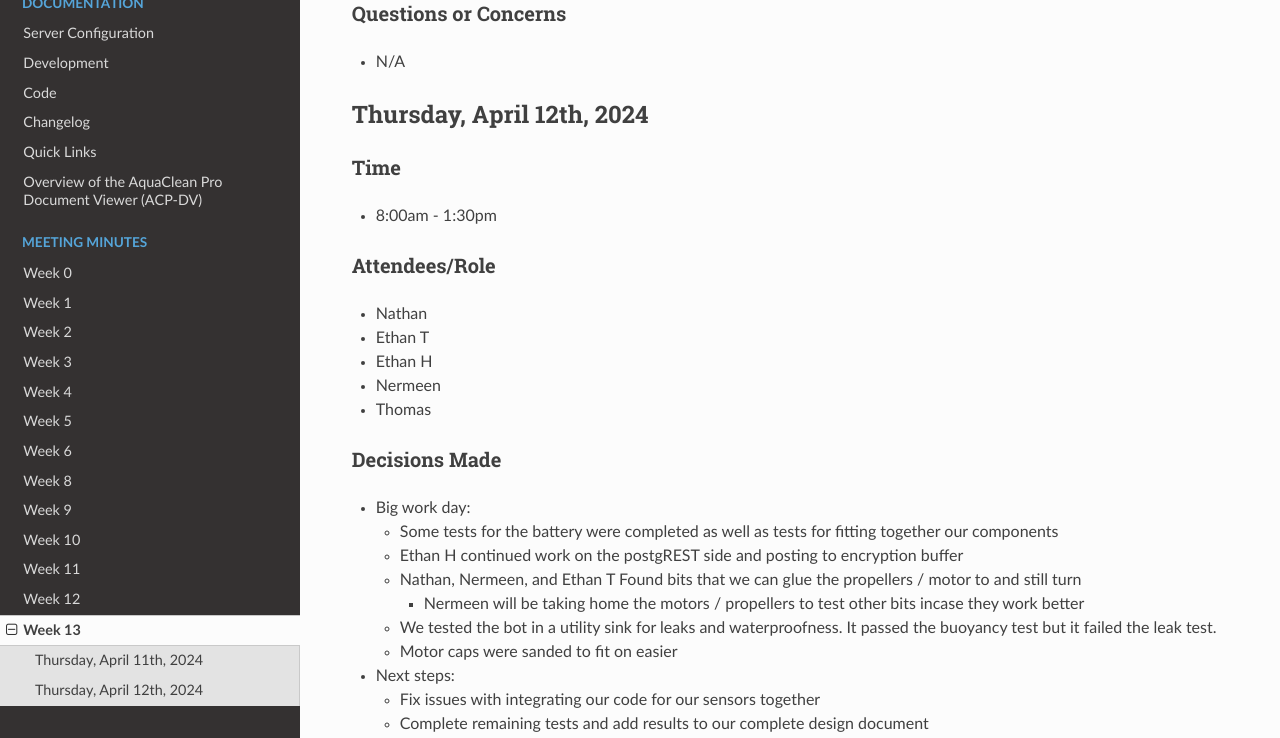
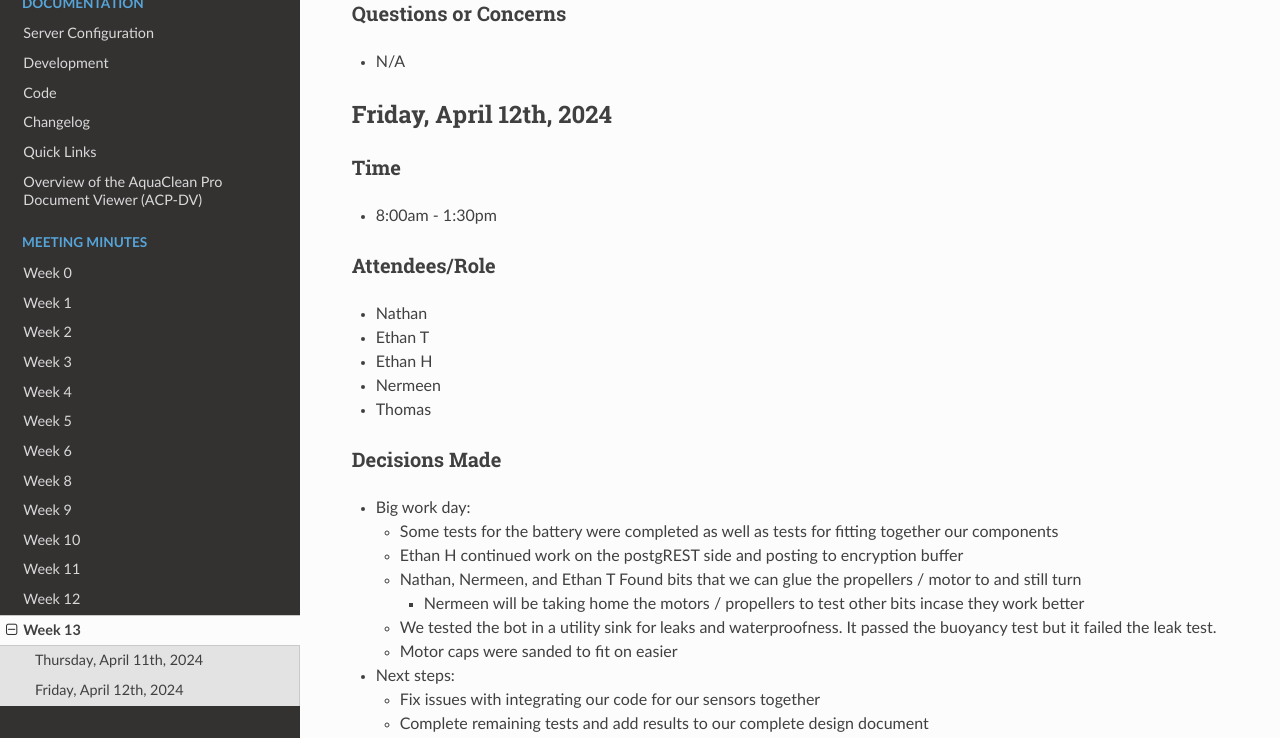
Before and after one commit to NathanWeiland10/AquaCleanPro, a Sphinx documentation site: the page built from docs/meeting-minutes/week13.md, in a window 1280 px wide and 900 px high, scrolled down 912 px, cut to the strip 162-900 px from the top of the window. Built offline with Sphinx 7.4.7 and the Read the Docs theme 2.0.0, drawn with Linux system fonts in a browser that asks for light colours.

Commit message:
Updated meeting minutes typo

```diff
--- a/docs/meeting-minutes/week13.md
+++ b/docs/meeting-minutes/week13.md
@@ -20,7 +20,7 @@
 ### Questions or Concerns
 - N/A
 
-## Thursday, April 12th, 2024
+## Friday, April 12th, 2024
 ### Time
 - 8:00am - 1:30pm
 ### Attendees/Role
```
